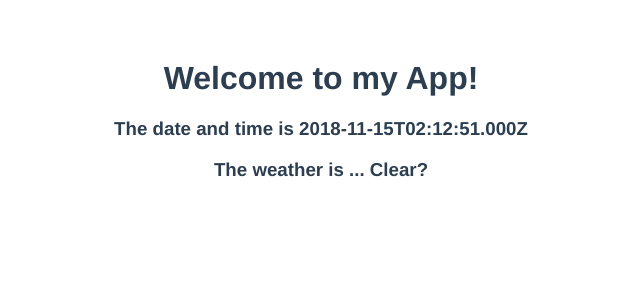
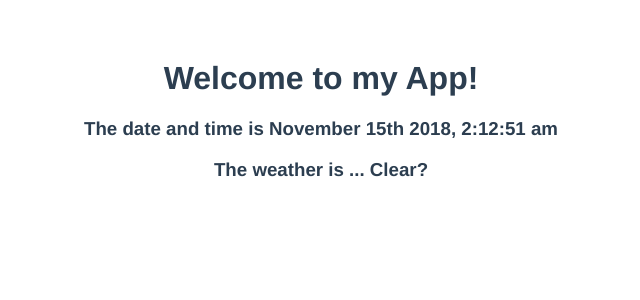
Before and after one commit to brophdawg11/vue-philly-performance-budgeting, a Vue app: page / in a window 1280 px wide. Shown: the top 300 px of the page, without its empty margins (319-959 px from the left). Built offline with nearby package versions, Linux system fonts and the light colour scheme.

Commit message:
Add moment

```diff
--- a/src/App.vue
+++ b/src/App.vue
@@ -7,6 +7,8 @@
 </template>
 
 <script>
+import moment from 'moment';
+
 export default {
   name: 'app',
   data() {
@@ -17,7 +19,7 @@ export default {
   },
   methods: {
     setDate() {
-      this.date = new Date().toISOString();
+      this.date = moment().format('MMMM Do YYYY, h:mm:ss a');
     }
   },
   created() {
```
